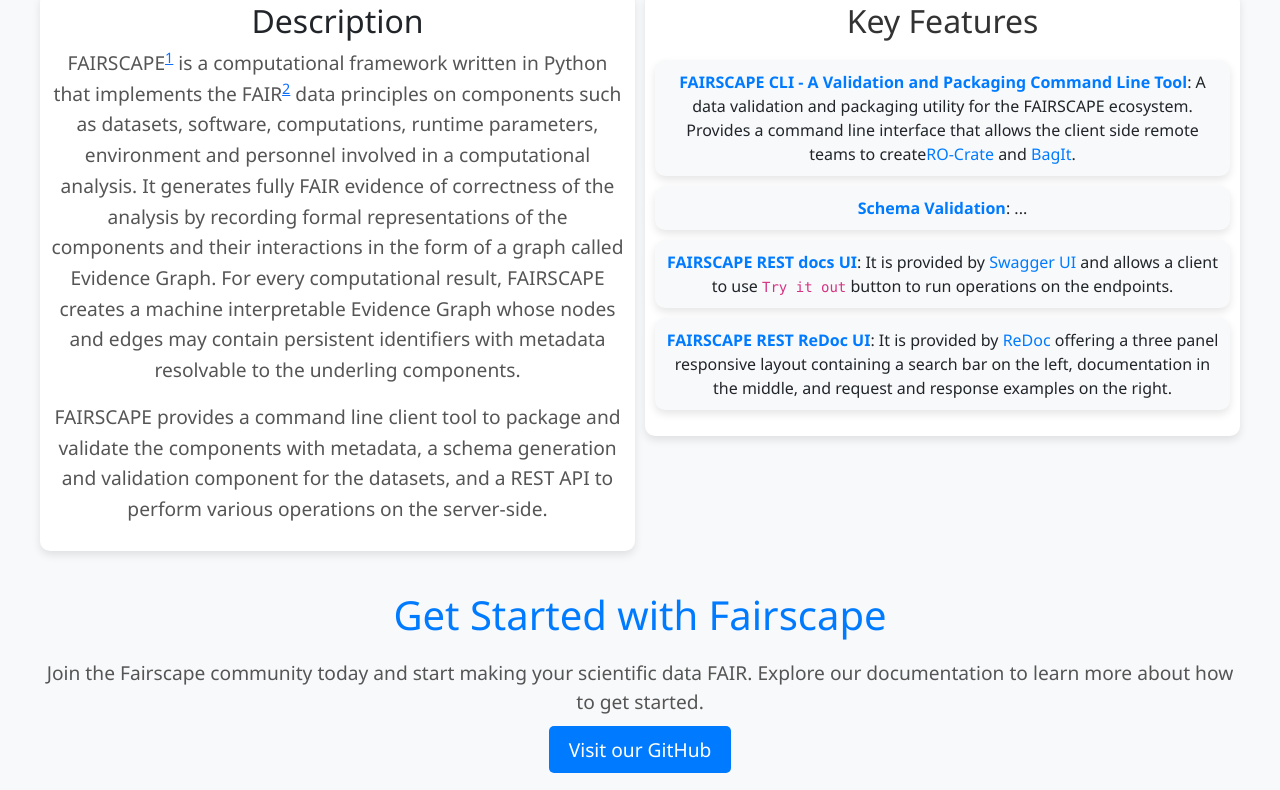
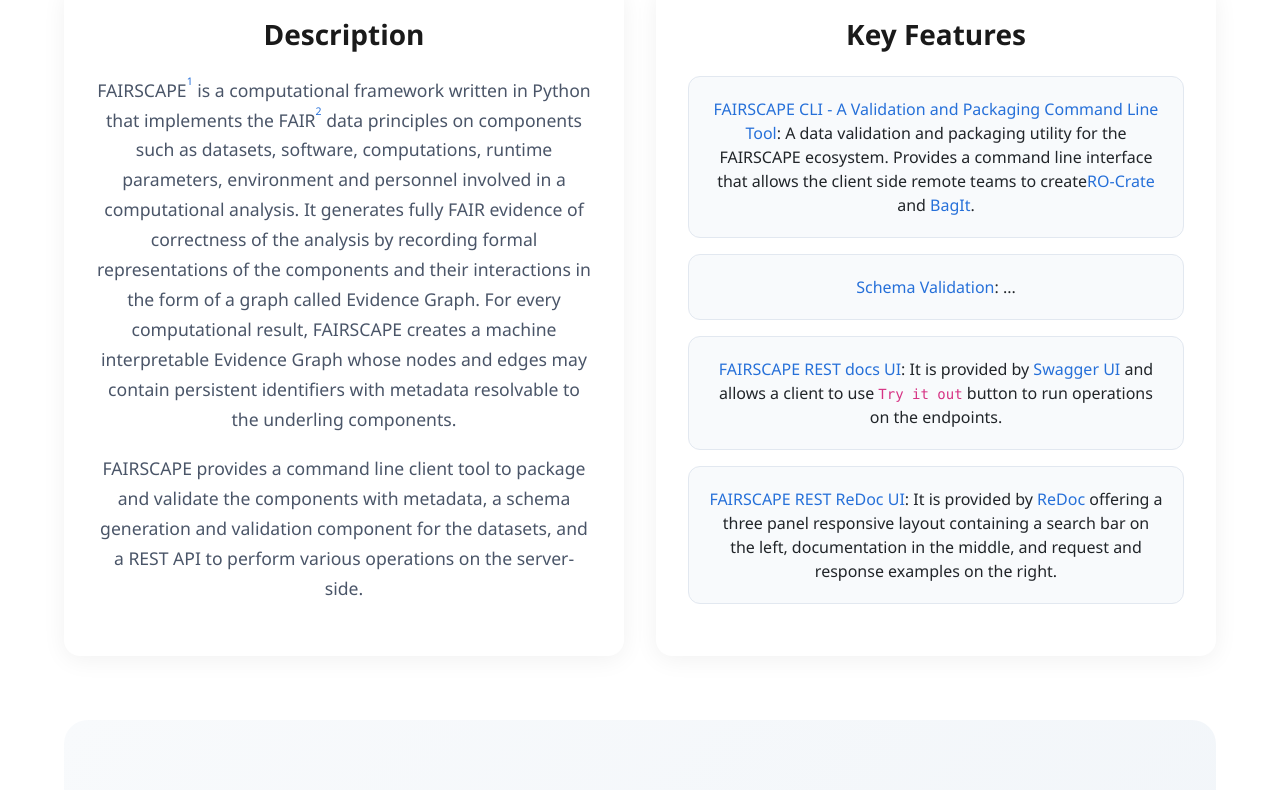
Before and after one commit to fairscape/fairscape_web_client, a React (Vite) app: page / in a window 1280 px wide. Shown: the part 214-1004 px from the top of the page. Built offline with nearby package versions, Linux system fonts and the light colour scheme; no server answers.

Commit message:
small improvement

```diff
--- a/src/pages/HomePage.css
+++ b/src/pages/HomePage.css
@@ -1,7 +1,5 @@
-/* HomePage.css */
-
 .home-page {
-  background-color: #f8f9fa;
+  background-color: #ffffff;
   min-height: 100vh;
   display: flex;
   flex-direction: column;
@@ -9,116 +7,183 @@
 
 .main-content {
   flex: 1;
-  padding: 0px;
+  padding: 0px 24px;
   max-width: 1200px;
   margin: 0 auto;
+  width: 100%;
 }
 
 .hero {
   text-align: center;
-  margin: 40px 0;
+  margin: 20px 0 40px;
 }
 
 .hero h1 {
-  font-size: 3rem;
-  color: #007bff;
+  font-size: 2.5rem;
+  background: linear-gradient(135deg, #1a4b91 0%, #2670d9 100%);
+  -webkit-background-clip: text;
+  -webkit-text-fill-color: transparent;
+  margin-bottom: 24px;
+  font-weight: 700;
+  letter-spacing: -0.5px;
 }
 
 .content {
-  display: flex;
-  justify-content: space-between;
-  align-items: flex-start;
-  gap: 10px;
+  display: grid;
+  grid-template-columns: 1fr 1fr;
+  gap: 32px;
+  margin-bottom: 64px;
 }
 
-.description {
-  flex: 1;
-  padding: 10px;
-  background-color: #ffffff;
-  border-radius: 10px;
-  box-shadow: 0 4px 8px rgba(0, 0, 0, 0.1);
+.description,
+.features {
+  background: #ffffff;
+  padding: 32px;
+  border-radius: 16px;
+  box-shadow: 0 4px 24px rgba(0, 0, 0, 0.06);
+  transition: transform 0.3s ease;
+}
+
+.description:hover,
+.features:hover {
+  transform: translateY(-4px);
+}
+
+.description h2,
+.features h2 {
+  font-size: 1.75rem;
+  color: #1a1a1a;
+  margin-bottom: 24px;
+  font-weight: 700;
 }
 
 .description p {
-  font-size: 1.2rem;
-  color: #555;
-  line-height: 1.6;
-}
-
-.features {
-  flex: 1;
-  padding: 10px;
-  background-color: #ffffff;
-  border-radius: 10px;
-  box-shadow: 0 4px 8px rgba(0, 0, 0, 0.1);
-}
-
-.features h2 {
-  font-size: 2rem;
-  color: #333;
+  font-size: 1.1rem;
+  color: #4a5568;
+  line-height: 1.7;
   margin-bottom: 20px;
 }
 
 .feature-list {
   list-style: none;
   padding: 0;
+  display: flex;
+  flex-direction: column;
+  gap: 16px;
 }
 
 .feature-list li {
-  background-color: #f8f9fa;
-  padding: 10px;
-  margin-bottom: 10px;
-  border-radius: 10px;
-  box-shadow: 0 4px 8px rgba(0, 0, 0, 0.1);
+  background: #f8fafc;
+  padding: 20px;
+  border-radius: 12px;
+  border: 1px solid #e2e8f0;
+  transition: all 0.2s ease;
+}
+
+.feature-list li:hover {
+  background: #f1f5f9;
+  border-color: #cbd5e1;
 }
 
 .feature-list a {
-  color: #007bff;
+  color: #2670d9;
   text-decoration: none;
+  font-weight: 500;
+  transition: color 0.2s ease;
 }
 
 .feature-list a:hover {
-  text-decoration: underline;
+  color: #1a4b91;
 }
 
 .call-to-action {
   text-align: center;
+  padding: 64px 32px;
+  background: linear-gradient(135deg, #f8fafc 0%, #f1f5f9 100%);
+  border-radius: 24px;
   margin: 40px 0;
 }
 
 .call-to-action h2 {
   font-size: 2.5rem;
-  color: #007bff;
+  background: linear-gradient(135deg, #1a4b91 0%, #2670d9 100%);
+  -webkit-background-clip: text;
+  -webkit-text-fill-color: transparent;
+  margin-bottom: 24px;
+  font-weight: 700;
 }
 
 .call-to-action p {
   font-size: 1.2rem;
-  color: #555;
-  margin: 20px 0;
+  color: #4a5568;
+  margin-bottom: 32px;
+  max-width: 600px;
+  margin-left: auto;
+  margin-right: auto;
 }
 
 .cta-button {
-  background-color: #007bff;
+  background: linear-gradient(135deg, #1a4b91 0%, #2670d9 100%);
   color: white;
-  padding: 10px 20px;
-  font-size: 1.2rem;
-  border: none;
-  border-radius: 5px;
+  padding: 16px 32px;
+  font-size: 1.1rem;
+  border-radius: 12px;
   text-decoration: none;
-  cursor: pointer;
+  font-weight: 600;
+  transition: all 0.3s ease;
+  display: inline-block;
+  box-shadow: 0 4px 12px rgba(38, 112, 217, 0.2);
 }
 
 .cta-button:hover {
-  background-color: #0056b3;
+  transform: translateY(-2px);
+  box-shadow: 0 6px 16px rgba(38, 112, 217, 0.3);
 }
 
+.footnote-ref {
+  font-size: 0.8em;
+  vertical-align: super;
+  text-decoration: none;
+  color: #2670d9;
+}
+
+/* Responsive Design */
+@media (max-width: 768px) {
+  .content {
+    grid-template-columns: 1fr;
+  }
+
+  .hero h1 {
+    font-size: 2rem;
+  }
+
+  .description,
+  .features {
+    padding: 24px;
+  }
+
+  .call-to-action {
+    padding: 40px 24px;
+  }
+
+  .call-to-action h2 {
+    font-size: 2rem;
+  }
+}
+
+/* Footer styles if needed */
 .footer {
-  background-color: #007bff;
+  background: linear-gradient(
+    to left,
+    #1a4b91 0%,
+    #2670d9 40%,
+    #3a7be0 70%,
+    #6ba6ff 85%,
+    #ffffff 100%
+  );
   color: white;
-  text-align: center;
-  padding: 10px 0;
-  width: 100%;
-  margin-top: auto; /* Ensure footer is pushed to the bottom */
+  padding: 20px 0;
+  margin-top: auto;
 }
 
 .footer-meta {
@@ -142,12 +207,14 @@
 }
 
 .social__link {
-  color: white;
+  color: #333333 !important;
   margin-left: 10px;
+  text-decoration: none;
+  transition: color 0.3s ease;
 }
 
 .social__link:hover {
-  color: #ddd;
+  color: #555555 !important;
 }
 
 .highlight {
--- a/src/pages/HomePage.jsx
+++ b/src/pages/HomePage.jsx
@@ -106,7 +106,7 @@ const HomePage = () => {
             started.
           </p>
           <a
-            href="https://github.com/fairscape/fairscape"
+            href="https://github.com/fairscape/"
             className="cta-button"
           >
             Visit our GitHub
```
